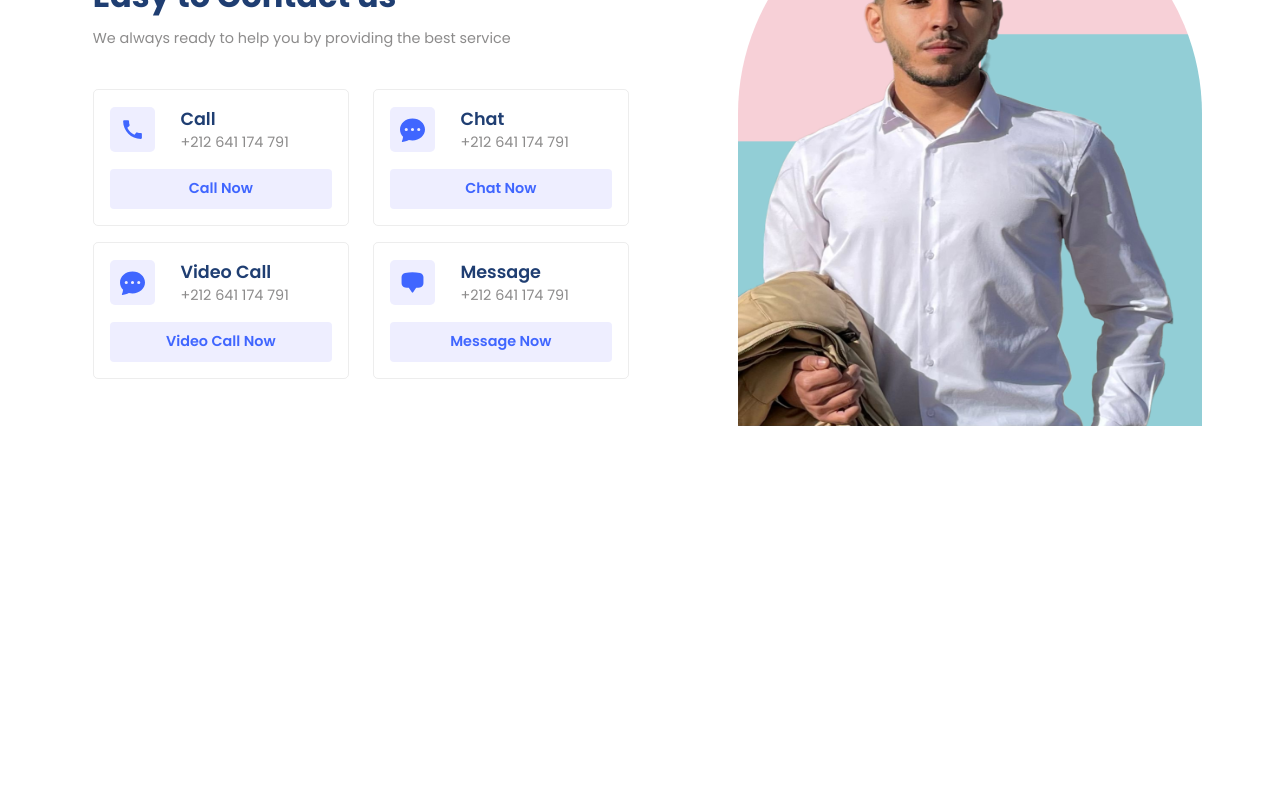
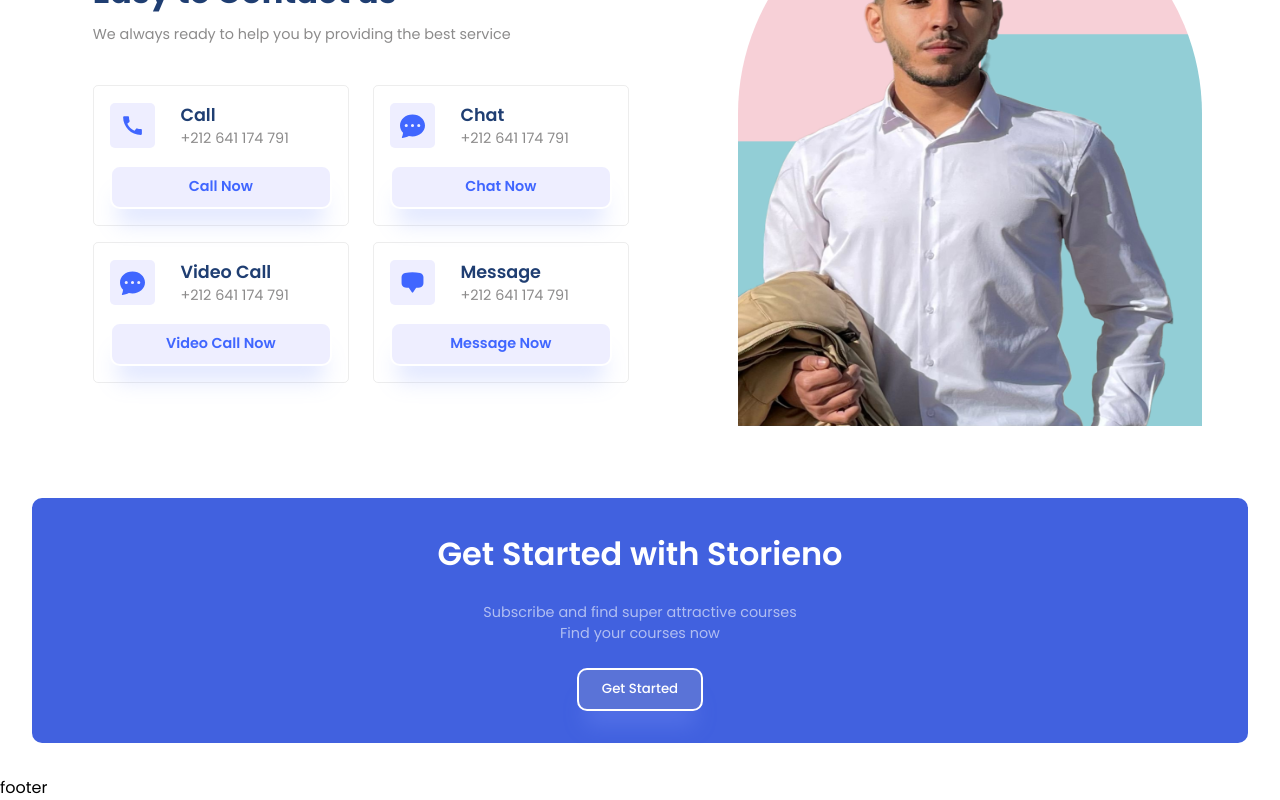
Before and after one commit to yousseflaghmir/e-learning-project, a React (Vite) app: page / in a window 1280 px wide. Shown: the part 2542-3342 px from the top of the page. Before the commit the page ends 3008 px from the top, so only its background shows below. Built offline with nearby package versions, Linux system fonts and the light colour scheme.

Commit message:
laghmir is here

```diff
--- a/src/App.jsx
+++ b/src/App.jsx
@@ -4,6 +4,8 @@ import Programs from './compenants/programs/programs'
 import Courses from './compenants/courses/courses'
 import Value from './compenants/value/value'
 import Contact from './compenants/contact/contact'
+import Getstarted from './compenants/Getstarted/getstarted'
+import Footer from './compenants/Footer/footer'
 import './App.css'
 function App() {
   return (
@@ -17,6 +19,8 @@ function App() {
         <Courses/>
         <Value/>
         <Contact/>
+        <Getstarted/>
+        <Footer/>
     </div>
   );
 }
--- /dev/null
+++ b/src/compenants/Footer/footer.jsx
@@ -0,0 +1,11 @@
+import React from 'react'
+import './footer.css'
+
+
+const footer = () => {
+  return (
+    <div>footer</div>
+  )
+}
+
+export default footer
--- a/src/compenants/Getstarted/getstarted.css
+++ b/src/compenants/Getstarted/getstarted.css
@@ -0,0 +1,22 @@
+.inner-container{
+    gap: 1.5rem;
+    background: #4161df;
+    padding: 2rem;
+    border-radius: 10px;
+    border:6 px solid #5d77d6 ;
+    text-align: center;
+}
+.inner-container .primaryText{
+    color: white;
+    font-weight: 600;
+}
+.inner-container .secondaryText{
+    color: rgba(255, 255, 255, 0.587);
+
+}
+.button{
+    background: #5a73d7;
+    border: 2px solid white;
+    box-shadow: var(--shadow);
+    border-radius: 10px;
+}
--- a/src/compenants/Getstarted/getstarted.jsx
+++ b/src/compenants/Getstarted/getstarted.jsx
@@ -1,15 +1,19 @@
 import React from 'react'
 import './getstarted.css'
+import { color } from 'framer-motion'
 
 const getstarted = () => {
   return (
     <section className="g-wrapper">
         <div className="paddings innerWidth g-container">
             <div className="flexColCenter inner-container">
-                <span>Get Started with Storieno</span>
-                <span>Subscribe and find super attractive courses in different </span>
-                <span></span>
-            </div>
+                <span className="primaryText" >Get Started with Storieno</span>
+                <span className="secondaryText" >Subscribe and find super attractive courses
+                  <br/> Find your courses now </span>
+                  <button className="button">Get Started
+                    <a href="mailto:laghmeryoussef@gmail.com"></a>
+                  </button>
+             </div>
         </div>
     </section>
   )
```
Also changed, not shown: src/compenants/Footer/footer.css (added).
